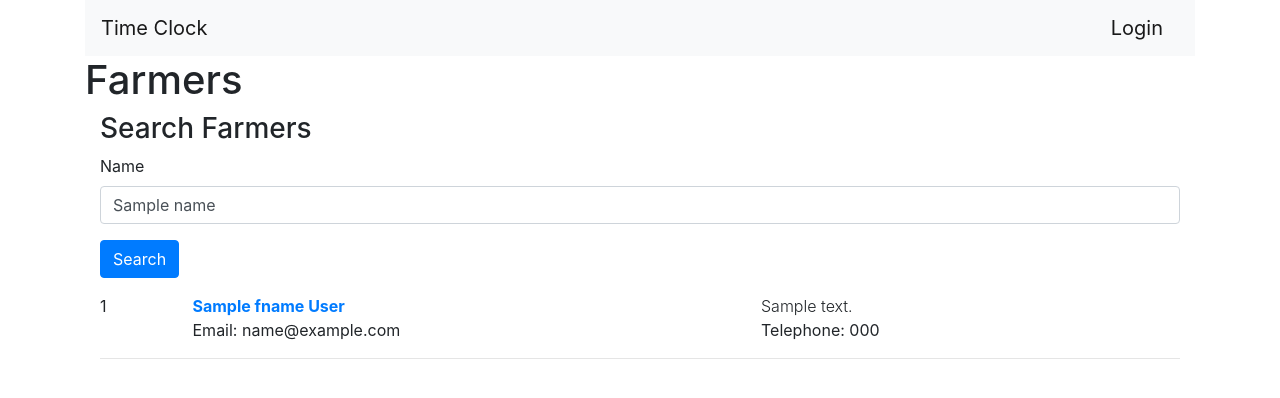
After one commit to Poolesville-Pioneers/Source-America-Design-Challenge, a Flask app: template timeclock/templates/search_farmers.html in a window 1280 px wide. The commit adds this page. Shown: the top 398 px of the page. Run offline with Flask 2, Linux system fonts and the light colour scheme; the template is opened without the code that fills it: most values are stand-ins (such as "Sample title", 1, 10 or a date in 2020); some libraries are stand-ins or nearby versions.

Commit message:
Add files via upload

```diff
--- a/timeclock/templates/base.html
+++ b/timeclock/templates/base.html
@@ -19,6 +19,10 @@
       </button>
       <div class="collapse navbar-collapse" id="navbarNav"></div>
 
+      <a class="navbar-brand" href="{{ url_for('login') }}">Login</a>
+      <button class="navbar-toggler" type="button" data-toggle="collapse" data-target="#navbarNav" aria-controls="navbarNav" aria-expanded="false" aria-label="Toggle navigation">
+      <span class="navbar-toggler-icon"></span>
+      </button>
 
 
 {#
--- /dev/null
+++ b/timeclock/templates/search_farmers.html
@@ -0,0 +1,40 @@
+{% extends "base.html" %}
+{% block content %}
+<div class="container">
+  <h1>Farmers</h1>
+  <div class='container'>
+    <h3>Search Farmers</h3>
+  <form action="{{ url_for('search_farmers')}}" method="GET">
+
+    <div class="form-group">
+        <label for="name">Name</label>
+        <input type="text" class="form-control classname" name="name" id="name" aria-describedby="nameHelp" placeholder="Enter farmer name" value="{{ name }}">
+        <small id="nameHelp" class="form-text text-muted"></small>
+    </div>
+    <button type="submit" class="btn btn-primary">Search</button>
+</form>
+</div>
+
+    <div class="row">
+      <div class="col-12">
+          <div class="container">
+            {% for f in farmers %}
+                <div class="row mb-4">
+                <div class="col-1">  {{f.id}} </div>
+                <div class="col-6"> <b><a href="{{ url_for('view_farmer', id=f.id) }}">{{f.fname}} {{f.lname}}</a> </b> </div>
+                <div class='col-5'>
+                <span class="font-weight-light">&nbsp;&nbsp;&nbsp;{{ f.address }}</span>
+                </div>
+                <div class="col-1"></div>
+                <div class="col-6"> Email: {{f.email}} </div>
+                <div class="col-3"> &nbsp;&nbsp;&nbsp;Telephone: {{f.tele}} </div>
+                <div class="col-2"></div>
+                <div class="col-12"> <hr/></div>
+                </div>
+            {% endfor %}
+          </div>
+      </div>
+
+    </div>
+  </div>
+{% endblock %}
```
Also changed, not shown: timeclock/templates/login.html (added, +22 -0 lines), timeclock/templates/message.html (added, +11 -0 lines), timeclock/templates/search_item.html (added, +41 -0 lines).
